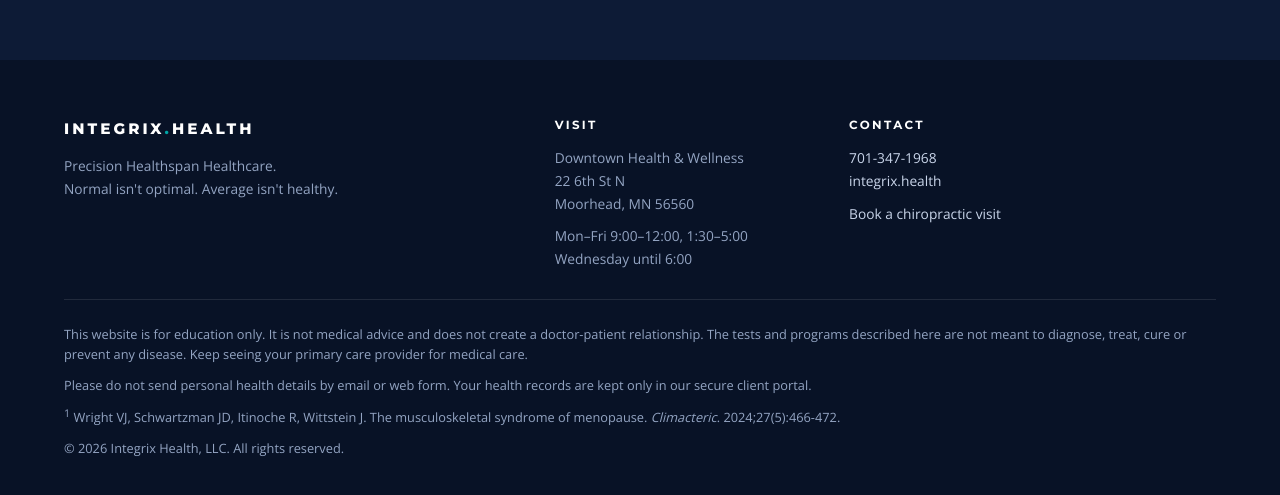
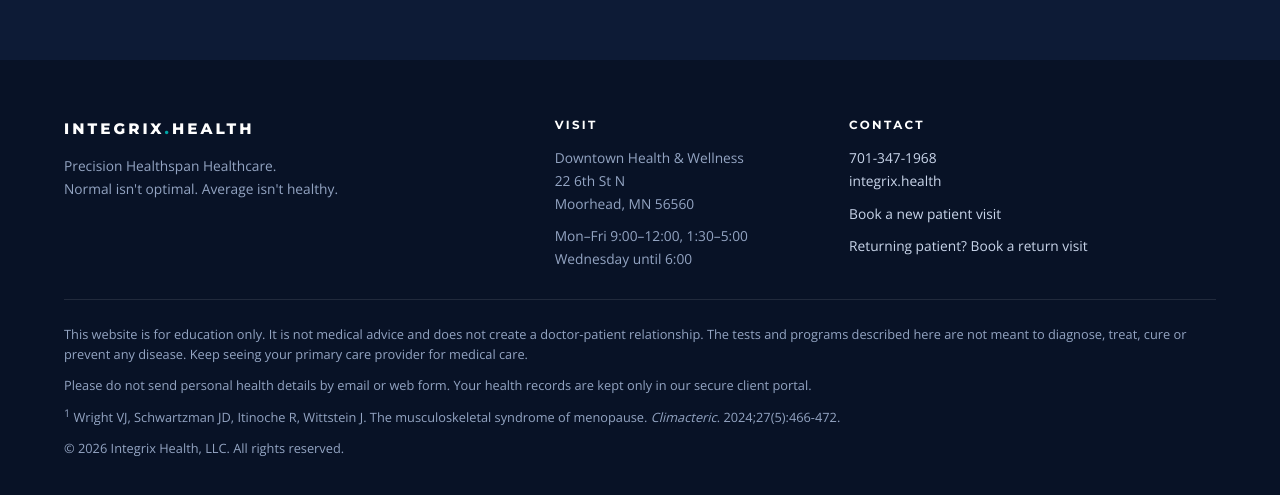
Before and after one commit to paulbekkum-netizen/paulbekkum.github.io, a plain HTML site: page menopause-joint-pain.html in a window 1280 px wide. Shown: the part 8872-9367 px from the top of the page. Drawn offline with nearby package versions, Linux system fonts and the light colour scheme.

Commit message:
Add returning patient booking link to the footer
Co-Authored-By: Claude Fable 5.2 <noreply@anthropic.com>
Claude-Session: https://claude.ai/code/session_0133D9AWA47gqqnjmywGxVhx

```diff
--- a/menopause-joint-pain.html
+++ b/menopause-joint-pain.html
@@ -520,7 +520,8 @@ footer .legal p+p{margin-top:10px}
     <div class="c3">
       <h4>Contact</h4>
       <p><a href="tel:+17013471968">701-347-1968</a><br><a href="https://integrix.health">integrix.health</a></p>
-      <p style="margin-top:10px"><a href="https://integrixhealth.practicebetter.io/#/68e81e8a1a1f4142e5a583ca/bookings?s=6ad8f4e8af2fe023cca24e2d">Book a chiropractic visit</a></p>
+      <p style="margin-top:10px"><a href="https://integrixhealth.practicebetter.io/#/68e81e8a1a1f4142e5a583ca/bookings?s=6ad8f4e8af2fe023cca24e2d">Book a new patient visit</a></p>
+      <p style="margin-top:10px"><a href="https://integrixhealth.practicebetter.io/#/68e81e8a1a1f4142e5a583ca/bookings?s=6ad8f545af2fe023cca2533e">Returning patient? Book a return visit</a></p>
     </div>
     <div class="legal">
       <p>This website is for education only. It is not medical advice and does not create a doctor-patient relationship. The tests and programs described here are not meant to diagnose, treat, cure or prevent any disease. Keep seeing your primary care provider for medical care.</p>
```
